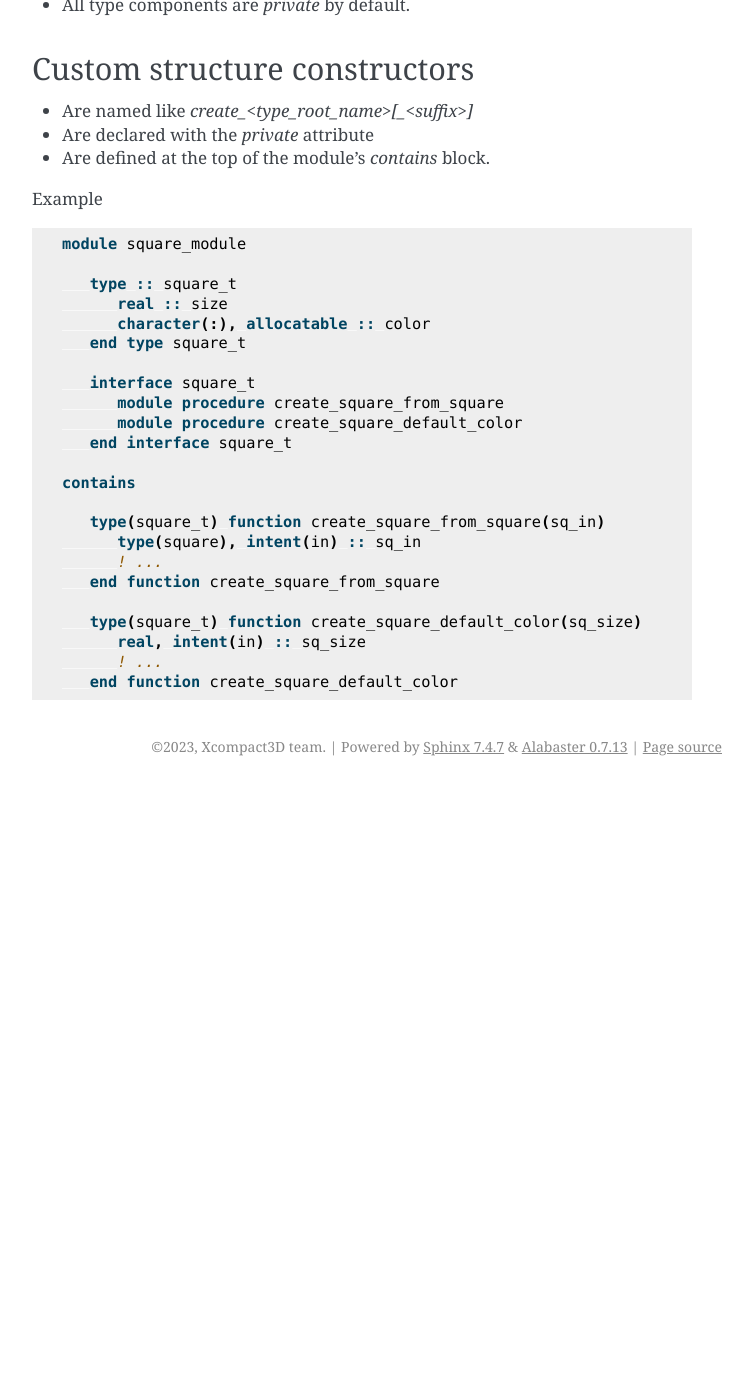
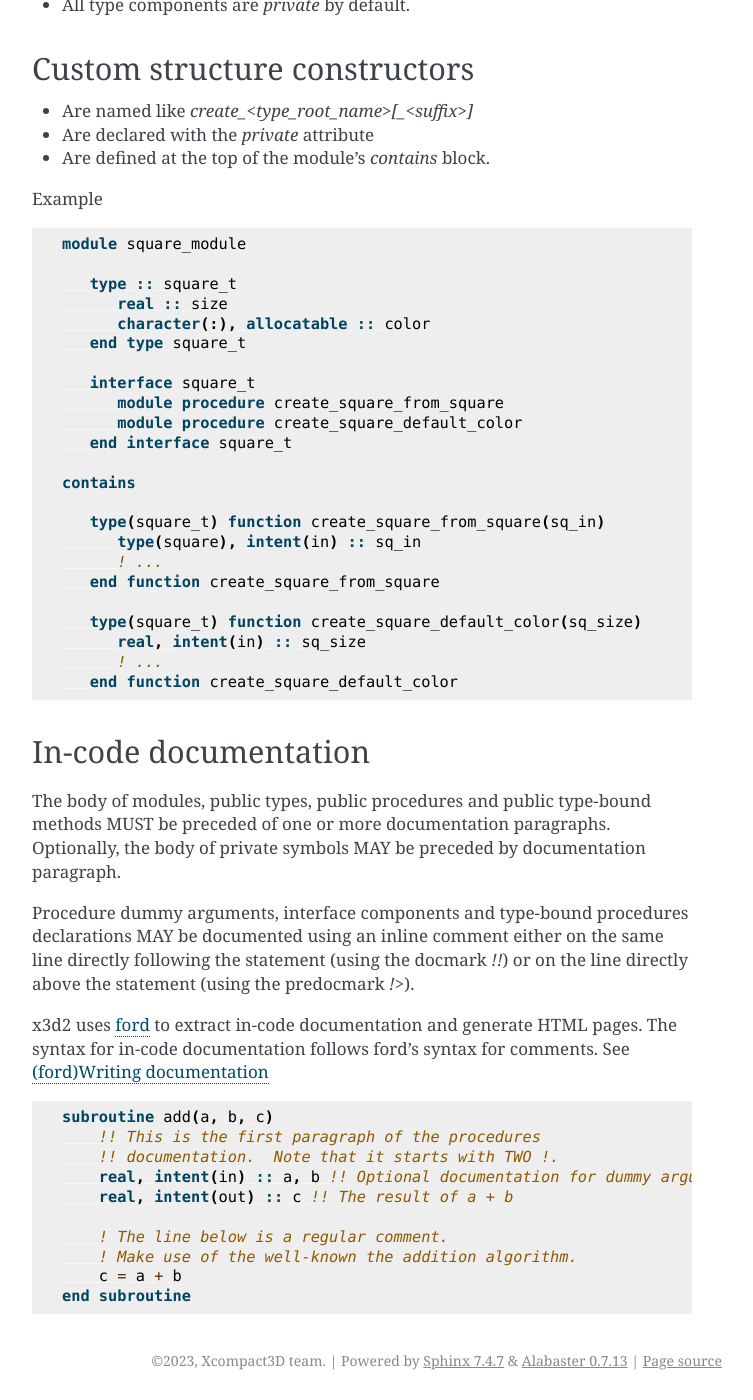
Before and after one commit to xcompact3d/x3d2, a Sphinx documentation site: the page built from docs/source/developer/style.rst, in a window 1280 px wide and 1400 px high, scrolled down 1797 px. Shown: the whole window, without its empty margins (388-1141 px from the left). Built offline with Sphinx 7.4.7, drawn with Linux system fonts in a browser that asks for light colours; before the commit the page ends 2583 px from its top, so only the background shows below that; some of the changed text lies outside the part shown.

Commit message:
docs(developer): Add section about in-code docs

```diff
--- a/docs/source/developer/style.rst
+++ b/docs/source/developer/style.rst
@@ -120,3 +120,38 @@ Example
          real, intent(in) :: sq_size
          ! ...
       end function create_square_default_color
+
+.. _in-code-docs:
+
+In-code documentation
+---------------------
+
+The body of modules, public types, public procedures and public
+type-bound methods MUST be preceded of one or more documentation
+paragraphs.  Optionally, the body of private symbols MAY be
+preceded by documentation paragraph.
+
+Procedure dummy arguments, interface components and type-bound
+procedures declarations MAY be documented using an inline comment
+either on the same line directly following the statement (using the
+docmark `!!`) or on the line directly above the statement (using the
+predocmark `!>`).
+
+x3d2 uses `ford <https://forddocs.readthedocs.io/en/latest/>`_ to
+extract in-code documentation and generate HTML pages.  The syntax for
+in-code documentation follows ford's syntax for comments. See
+`(ford)Writing documentation
+<https://forddocs.readthedocs.io/en/latest/user_guide/writing_documentation.html>`_
+
+.. code:: fortran
+
+   subroutine add(a, b, c)
+       !! This is the first paragraph of the procedures
+       !! documentation.  Note that it starts with TWO !.
+       real, intent(in) :: a, b !! Optional documentation for dummy argument.
+       real, intent(out) :: c !! The result of a + b
+
+       ! The line below is a regular comment.
+       ! Make use of the well-known the addition algorithm.
+       c = a + b
+   end subroutine
```
